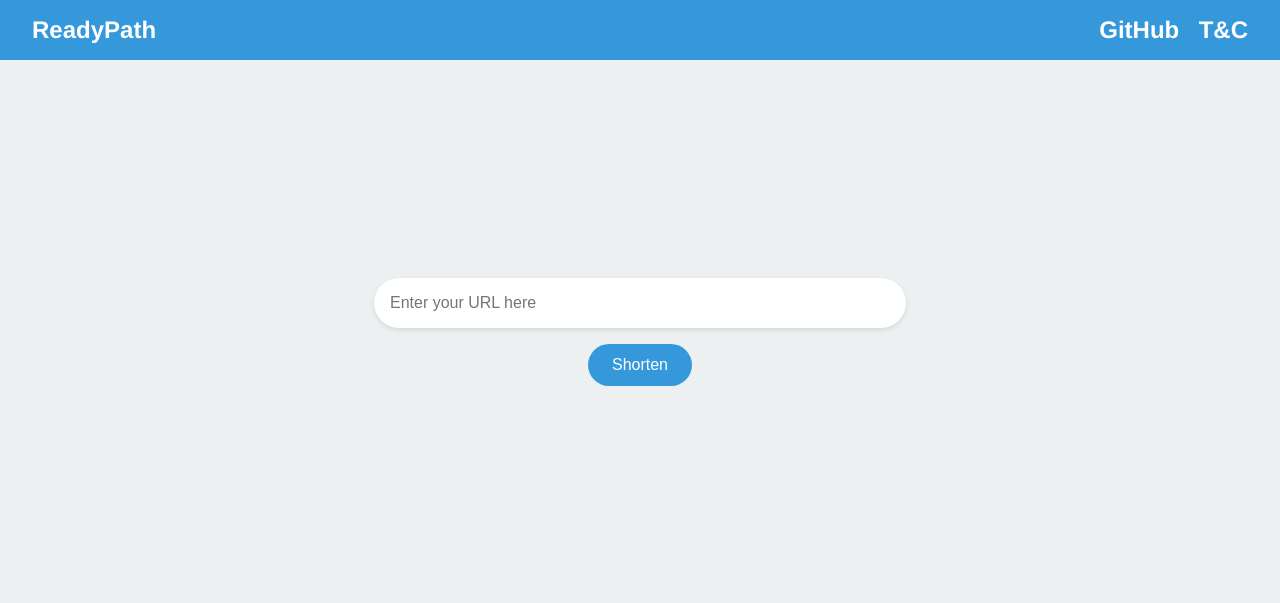
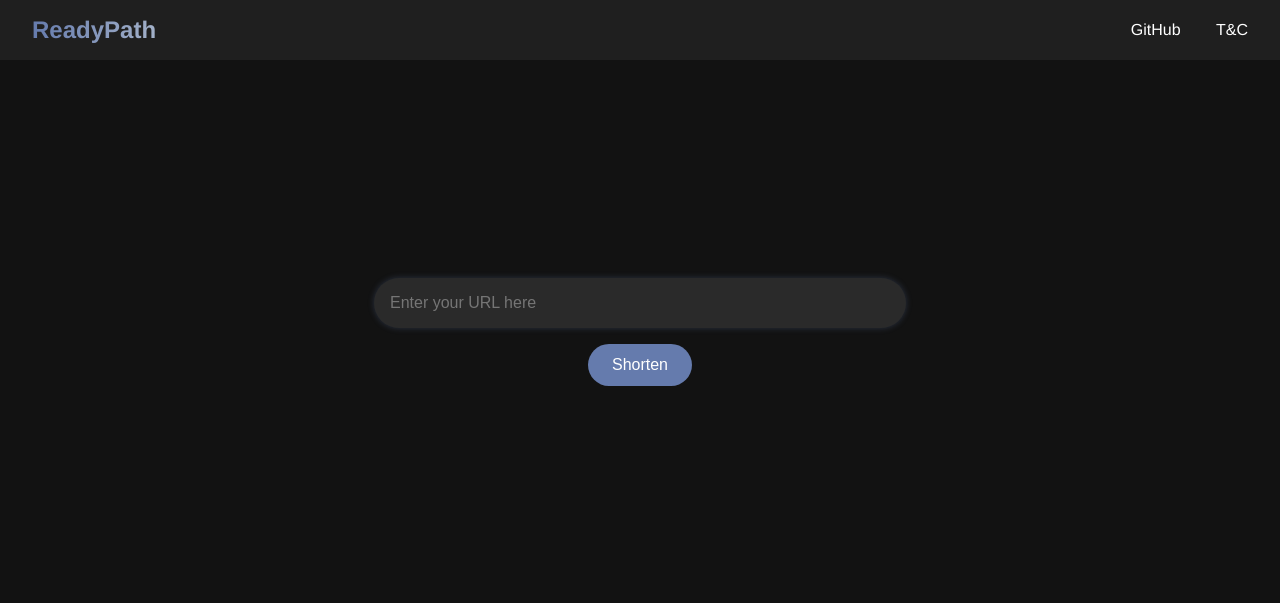
Before and after one commit to HoundSec/readypath, a Flask app: page / in a window 1280 px wide. Shown: the top 603 px of the page. Run offline with Flask 3, Linux system fonts and the light colour scheme.

Commit message:
dark_mode_enabled

```diff
--- a/static/style.css
+++ b/static/style.css
@@ -1,9 +1,30 @@
+:root {
+  /* Base Colors */
+  --bg-color: #121212;
+  --text-color: #FFFFFF;
+
+  /* Accent Colors (subtle, less contrast) */
+  --accent-color: #657bad;
+  --accent-hover-color: #4d5e8f;
+
+  /* Boxes & Inputs */
+  --box-bg-color: #1F1F1F;
+  --box-shadow-color: rgba(0, 0, 0, 0.6);
+  --input-bg-color: #2A2A2A;
+
+  /* Brand Name Gradient */
+  --brand-gradient-start: #657bad;
+  --brand-gradient-end: #a3b1c9;
+
+  --glow-color: rgba(101, 123, 173, 0.3);
+}
+
 /* Global Styles */
 body {
   margin: 0;
   font-family: 'Helvetica Neue', Arial, sans-serif;
-  background-color: #ecf0f1;
-  color: #2c3e50;
+  background-color: var(--bg-color);
+  color: var(--text-color);
 }
 
 /* Navbar */
@@ -12,13 +33,21 @@ body {
   justify-content: space-between;
   align-items: center;
   padding: 1rem 2rem;
-  background-color: #3498db;
+  background-color: var(--box-bg-color);
 }
-.navbar a {
-  color: #ffffff;
+.navbar-brand a {
+  background: linear-gradient(to right, var(--brand-gradient-start), var(--brand-gradient-end));
+  -webkit-background-clip: text;
+  -webkit-text-fill-color: transparent;
   text-decoration: none;
   font-size: 1.5rem;
   font-weight: bold;
+}
+.navbar-links a {
+  color: var(--text-color);
+  text-decoration: none;
+  font-size: 1rem;
+  margin-left: 1rem;
 }
 
 /* Content Wrapper */
@@ -50,27 +79,33 @@ body {
   border-radius: 50px;
   margin-bottom: 1rem;
   font-size: 1rem;
-  box-shadow: 0 2px 5px rgba(0, 0, 0, 0.1);
+  background-color: var(--input-bg-color);
+  color: var(--text-color);
+  box-shadow: 0 2px 5px var(--box-shadow-color);
+
+  /* Subtle glowing animation */
+  animation: glow 3s infinite ease-in-out;
+  box-shadow: 0 0 6px var(--glow-color);
 }
 #shorten-form button {
   padding: 0.75rem 1.5rem;
   border: none;
   border-radius: 50px;
-  background-color: #3498db;
+  background-color: var(--accent-color);
   color: #fff;
   font-size: 1rem;
   cursor: pointer;
   transition: background-color 0.3s ease;
 }
 #shorten-form button:hover {
-  background-color: #2980b9;
+  background-color: var(--accent-hover-color);
 }
 
 /* Loading Indicator */
 #loading {
   margin-top: 2rem;
   font-size: 1.1rem;
-  color: #2c3e50;
+  color: var(--text-color);
 }
 
 /* Short URL Result Box */
@@ -80,8 +115,8 @@ body {
   align-items: center;
   padding: 1rem;
   border-radius: 50px;
-  background-color: #ffffff;
-  box-shadow: 0 2px 5px rgba(0, 0, 0, 0.1);
+  background-color: var(--box-bg-color);
+  box-shadow: 0 2px 5px var(--box-shadow-color);
   width: 100%;
   max-width: 500px;
 }
@@ -91,28 +126,29 @@ body {
   font-size: 1rem;
   flex-grow: 1;
   padding: 0 1rem;
+  color: var(--text-color);
 }
 #copy-button {
   padding: 0.5rem 1rem;
   border: none;
   border-radius: 50px;
-  background-color: #3498db;
+  background-color: var(--accent-color);
   color: #fff;
   cursor: pointer;
   transition: background-color 0.3s ease;
 }
+#copy-button:hover {
+  background-color: var(--accent-hover-color);
+}
 #copy-button:focus {
   outline: none;
-}
-#copy-button:hover {
-  background-color: #2980b9;
 }
 .hidden {
   display: none;
 }
 #short-url {
-  user-select: none;       /* Disables highlighting the text on click/drag */
-  cursor: default;         /* Makes it clear the text is not editable */
+  user-select: none;  /* Disables highlighting the text on click/drag */
+  cursor: default;    /* Makes it clear the text is not editable */
 }
 
 /* Terms & Conditions Page */
@@ -123,10 +159,11 @@ body {
   min-height: 70vh;
 }
 .terms-box {
-  background-color: #ffffff;
+  background-color: var(--box-bg-color);
   padding: 2rem;
   border-radius: 10px;
-  box-shadow: 0 2px 10px rgba(0, 0, 0, 0.1);
+  box-shadow: 0 2px 10px var(--box-shadow-color);
   max-width: 600px;
   text-align: center;
+  color: var(--text-color);
 }
```
